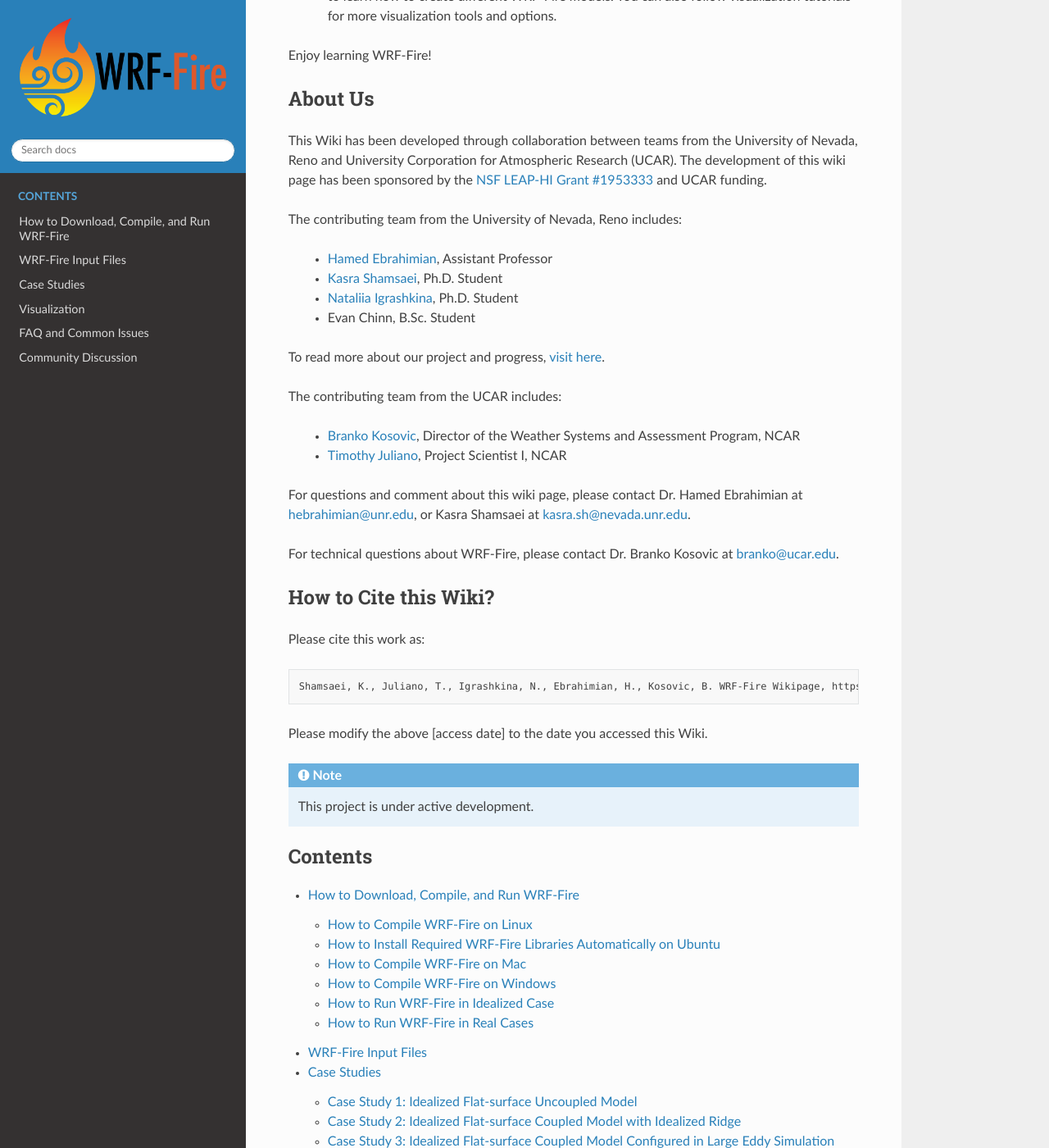
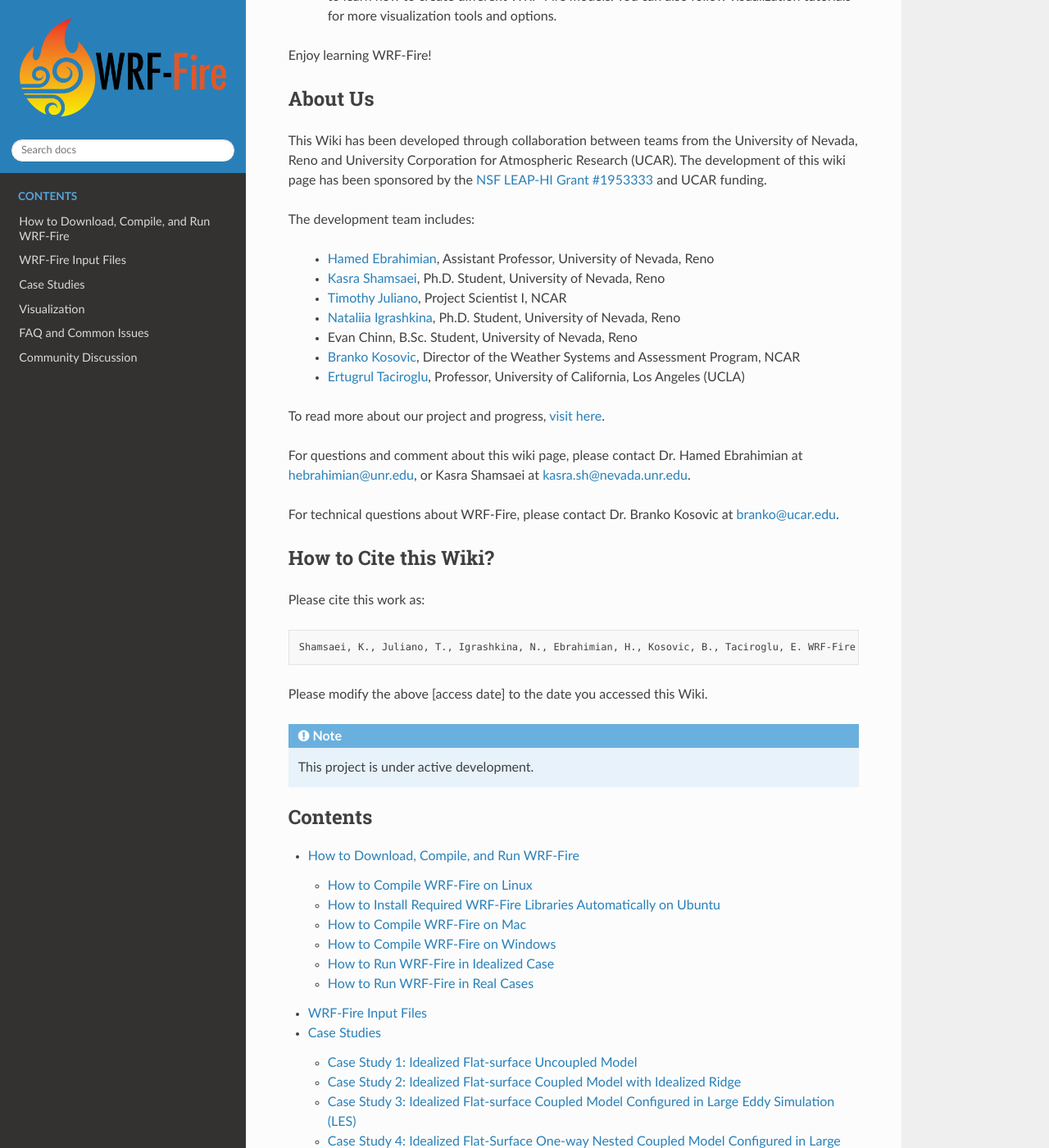
Before and after one commit to WRF-Fire-UNR/UNR-WRF-FIRE, a Sphinx documentation site: the page built from docs/source/index.rst, in a window 1280 px wide and 1400 px high, scrolled down 981 px. Shown: the whole window at 82% size. Built offline with Sphinx 7.4.7 and the Read the Docs theme 2.0.0, drawn with Linux system fonts in a browser that asks for light colours.

Commit message:
Update index.rst

```diff
--- a/docs/source/index.rst
+++ b/docs/source/index.rst
@@ -32,19 +32,17 @@ About Us
 --------
 This Wiki has been developed through collaboration between teams from the University of Nevada, Reno and University Corporation for Atmospheric Research (UCAR). The development of this wiki page has been sponsored by the `NSF LEAP-HI Grant #1953333 <https://www.nsf.gov/awardsearch/showAward?AWD_ID=1953333&HistoricalAwards=false>`_ and UCAR funding.
 
-The contributing team from the University of Nevada, Reno includes:
+The development team includes:
 
-   * `Hamed Ebrahimian <https://www.unr.edu/cee/people/hamed-ebrahimian>`_, Assistant Professor
-   * `Kasra Shamsaei <https://www.linkedin.com/in/shamsaei/>`_, Ph.D. Student
-   * `Nataliia Igrashkina <https://www.linkedin.com/in/nataliia-igrashkina-87145598/>`_, Ph.D. Student
-   * Evan Chinn, B.Sc. Student
+   * `Hamed Ebrahimian <https://www.unr.edu/cee/people/hamed-ebrahimian>`_, Assistant Professor, University of Nevada, Reno
+   * `Kasra Shamsaei <https://www.linkedin.com/in/shamsaei/>`_, Ph.D. Student, University of Nevada, Reno
+   * `Timothy Juliano <https://staff.ucar.edu/users/tjuliano>`_, Project Scientist I, NCAR
+   * `Nataliia Igrashkina <https://www.linkedin.com/in/nataliia-igrashkina-87145598/>`_, Ph.D. Student, University of Nevada, Reno
+   * Evan Chinn, B.Sc. Student, University of Nevada, Reno
+   * `Branko Kosovic <https://staff.ucar.edu/users/branko>`_, Director of the Weather Systems and Assessment Program, NCAR
+   * `Ertugrul Taciroglu <https://samueli.ucla.edu/people/ertugrul-taciroglu/>`_, Professor, University of California, Los Angeles (UCLA)
 
 To read more about our project and progress, `visit here <https://packpages.unr.edu/wildfireproject>`_.
-
-The contributing team from the UCAR includes:
-
-   * `Branko Kosovic <https://staff.ucar.edu/users/branko>`_, Director of the Weather Systems and Assessment Program, NCAR
-   * `Timothy Juliano <https://staff.ucar.edu/users/tjuliano>`_, Project Scientist I, NCAR
 
 For questions and comment about this wiki page, please contact Dr. Hamed Ebrahimian at hebrahimian@unr.edu, or Kasra Shamsaei at kasra.sh@nevada.unr.edu.
 
@@ -56,7 +54,7 @@ Please cite this work as:
 
 .. code-block:: none
 
-   Shamsaei, K., Juliano, T., Igrashkina, N., Ebrahimian, H., Kosovic, B. WRF-Fire Wikipage, https://unr-wrf-fire.rtfd.io [access date]
+   Shamsaei, K., Juliano, T., Igrashkina, N., Ebrahimian, H., Kosovic, B., Taciroglu, E. WRF-Fire Wikipage, https://unr-wrf-fire.rtfd.io [access date]
 
 .. note::
 
```
